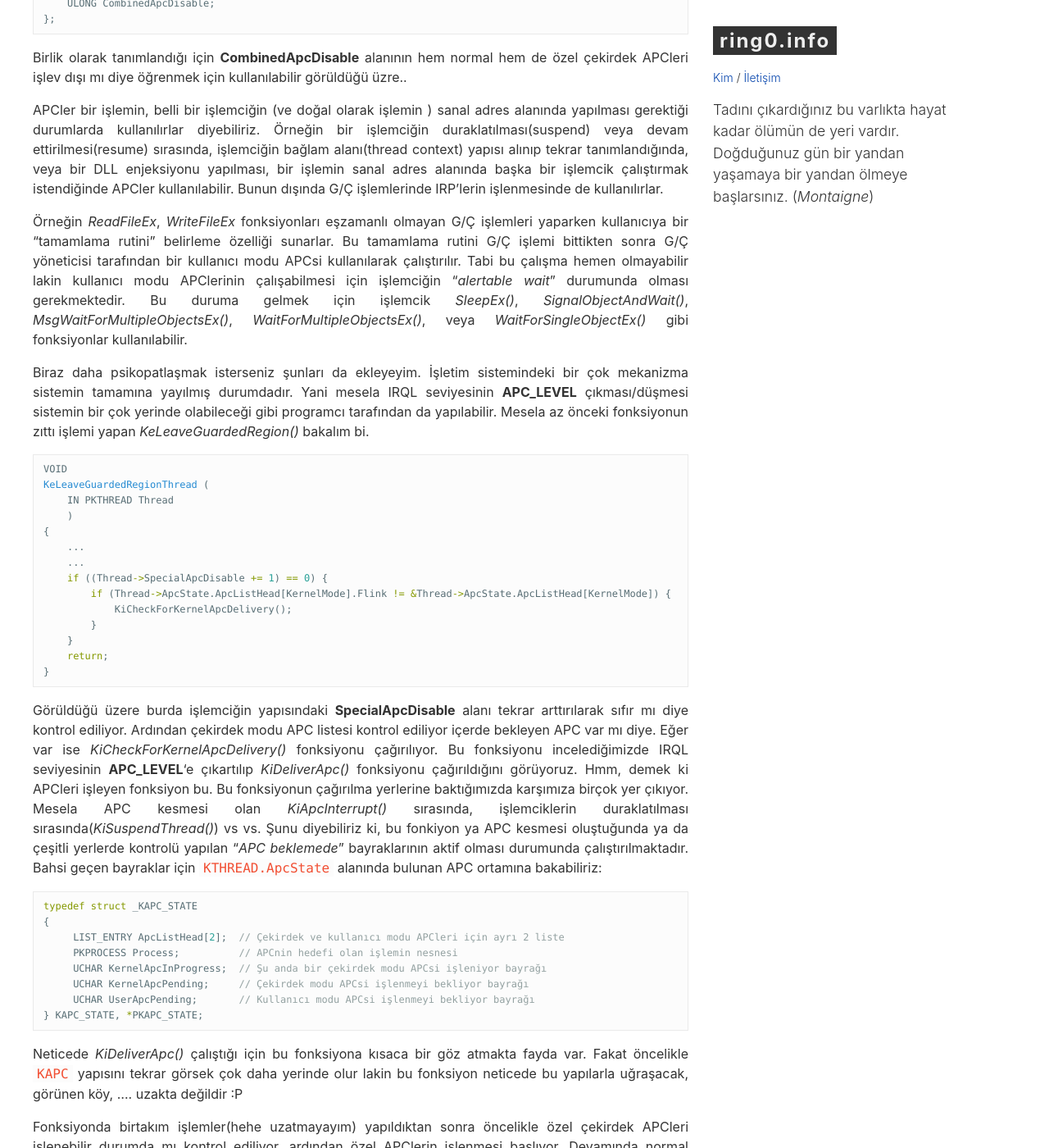
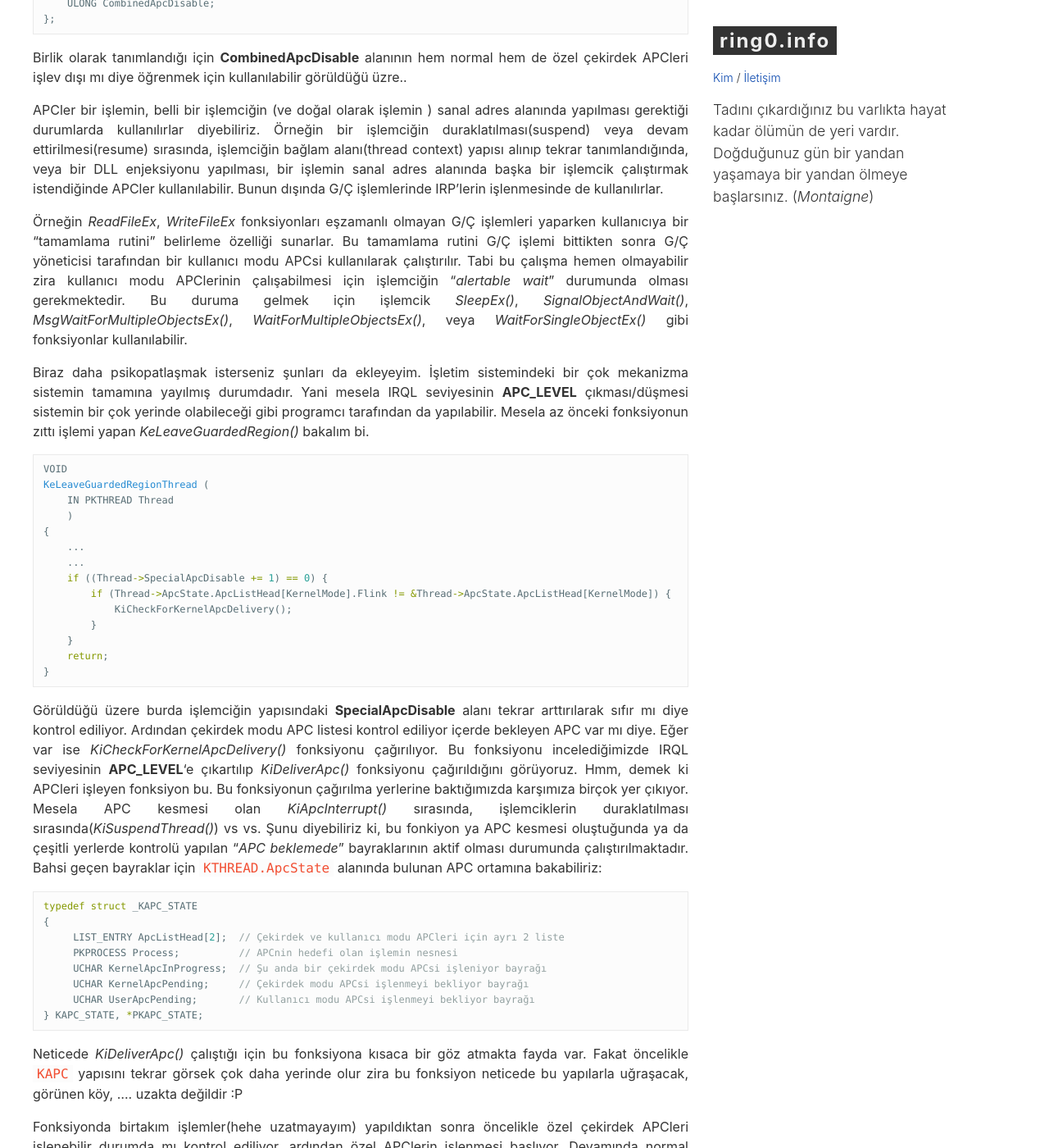
Before and after one commit to philophys/philophys.github.com, a Jekyll site: the page built from _posts/2016-08-15-apc-nedir-nasil-kullanilir.md, in a window 1280 px wide and 1400 px high, scrolled down 2355 px. Shown: the whole window at 82% size. Built offline with Jekyll 4.4.1, drawn with Linux system fonts in a browser that asks for light colours; comment, search, counter and statistics services are not loaded.

Commit message:
Update 2016-08-15-apc-nedir-nasil-kullanilir.md

````diff
--- a/_posts/2016-08-15-apc-nedir-nasil-kullanilir.md
+++ b/_posts/2016-08-15-apc-nedir-nasil-kullanilir.md
@@ -69,7 +69,7 @@ Birlik olarak tanımlandığı için **CombinedApcDisable** alanının hem norma
 
 APCler bir işlemin, belli bir işlemciğin (ve doğal olarak işlemin ) sanal adres alanında yapılması gerektiği durumlarda kullanılırlar diyebiliriz. Örneğin bir işlemciğin duraklatılması(suspend) veya devam ettirilmesi(resume) sırasında, işlemciğin bağlam alanı(thread context) yapısı alınıp tekrar tanımlandığında, veya bir DLL enjeksiyonu yapılması, bir işlemin sanal adres alanında başka bir işlemcik çalıştırmak istendiğinde APCler kullanılabilir. Bunun dışında G/Ç işlemlerinde IRP'lerin işlenmesinde de kullanılırlar.
 
-Örneğin *ReadFileEx*, *WriteFileEx* fonksiyonları eşzamanlı olmayan G/Ç işlemleri yaparken kullanıcıya bir "tamamlama rutini" belirleme özelliği sunarlar. Bu tamamlama rutini G/Ç işlemi bittikten sonra G/Ç yöneticisi tarafından bir kullanıcı modu APCsi kullanılarak çalıştırılır. Tabi bu çalışma hemen olmayabilir lakin kullanıcı modu APClerinin çalışabilmesi için işlemciğin "*alertable wait*" durumunda olması gerekmektedir. Bu duruma gelmek için işlemcik *SleepEx()*, *SignalObjectAndWait()*, *MsgWaitForMultipleObjectsEx()*, *WaitForMultipleObjectsEx()*, veya *WaitForSingleObjectEx()* gibi fonksiyonlar kullanılabilir.
+Örneğin *ReadFileEx*, *WriteFileEx* fonksiyonları eşzamanlı olmayan G/Ç işlemleri yaparken kullanıcıya bir "tamamlama rutini" belirleme özelliği sunarlar. Bu tamamlama rutini G/Ç işlemi bittikten sonra G/Ç yöneticisi tarafından bir kullanıcı modu APCsi kullanılarak çalıştırılır. Tabi bu çalışma hemen olmayabilir zira kullanıcı modu APClerinin çalışabilmesi için işlemciğin "*alertable wait*" durumunda olması gerekmektedir. Bu duruma gelmek için işlemcik *SleepEx()*, *SignalObjectAndWait()*, *MsgWaitForMultipleObjectsEx()*, *WaitForMultipleObjectsEx()*, veya *WaitForSingleObjectEx()* gibi fonksiyonlar kullanılabilir.
 
 Biraz daha psikopatlaşmak isterseniz şunları da ekleyeyim. İşletim sistemindeki bir çok mekanizma sistemin tamamına yayılmış durumdadır. Yani mesela IRQL seviyesinin **APC_LEVEL** çıkması/düşmesi sistemin bir çok yerinde olabileceği gibi programcı tarafından da yapılabilir. Mesela az önceki fonksiyonun zıttı işlemi yapan *KeLeaveGuardedRegion()* bakalım bi.
 
@@ -103,7 +103,7 @@ typedef struct _KAPC_STATE
 } KAPC_STATE, *PKAPC_STATE;
 ```
 
-Neticede *KiDeliverApc()* çalıştığı için bu fonksiyona kısaca bir göz atmakta fayda var. Fakat öncelikle `KAPC` yapısını tekrar görsek çok daha yerinde olur lakin bu fonksiyon neticede bu yapılarla uğraşacak, görünen köy, .... uzakta değildir :P
+Neticede *KiDeliverApc()* çalıştığı için bu fonksiyona kısaca bir göz atmakta fayda var. Fakat öncelikle `KAPC` yapısını tekrar görsek çok daha yerinde olur zira bu fonksiyon neticede bu yapılarla uğraşacak, görünen köy, .... uzakta değildir :P
 
 Fonksiyonda birtakım işlemler(hehe uzatmayayım) yapıldıktan sonra öncelikle özel çekirdek APCleri işlenebilir durumda mı kontrol ediliyor, ardından özel APClerin işlenmesi başlıyor. Devamında normal çekirdek APCleri ve son olarak kullanıcı modu APCleri işleniyor.
 
````
